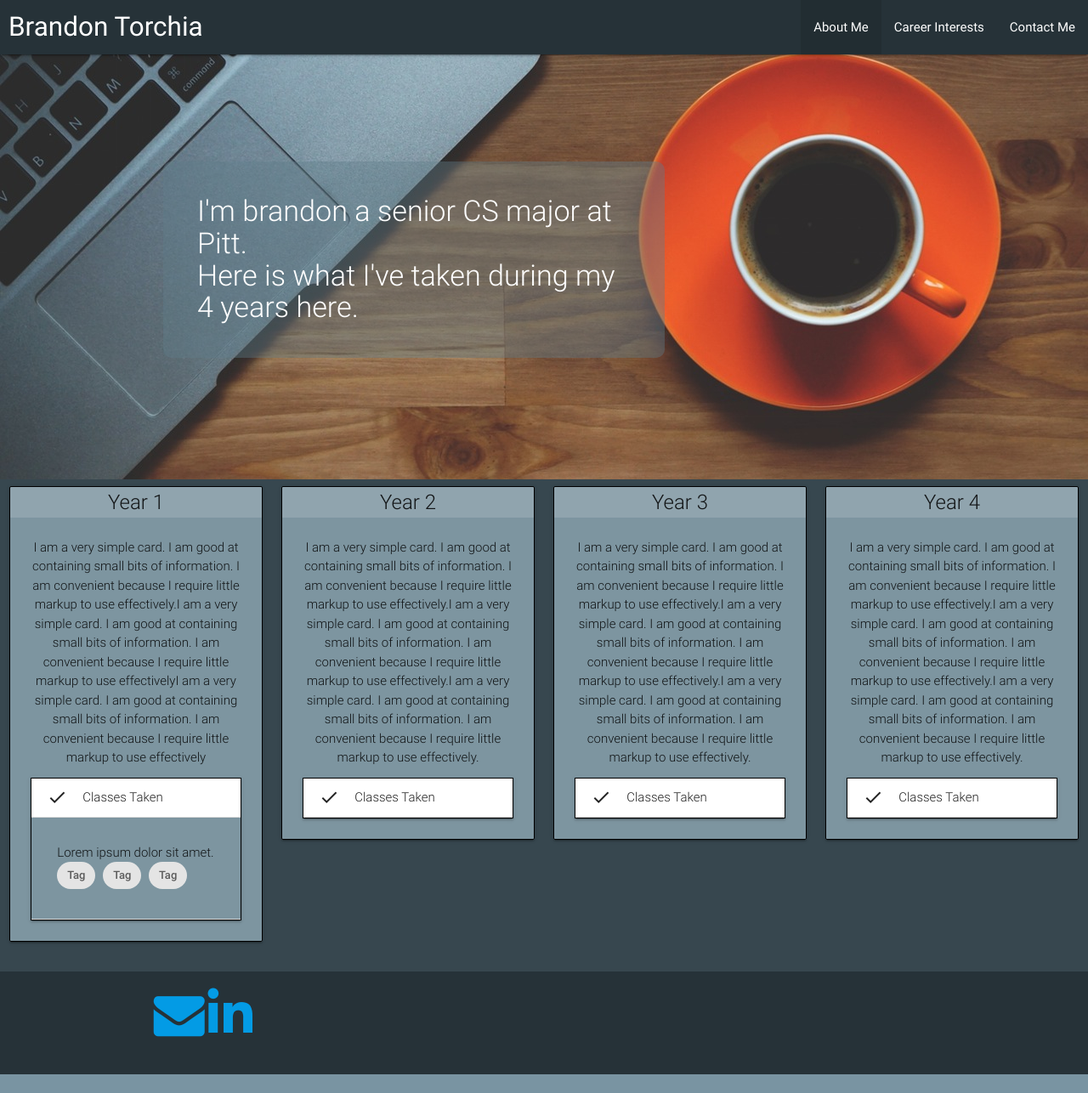
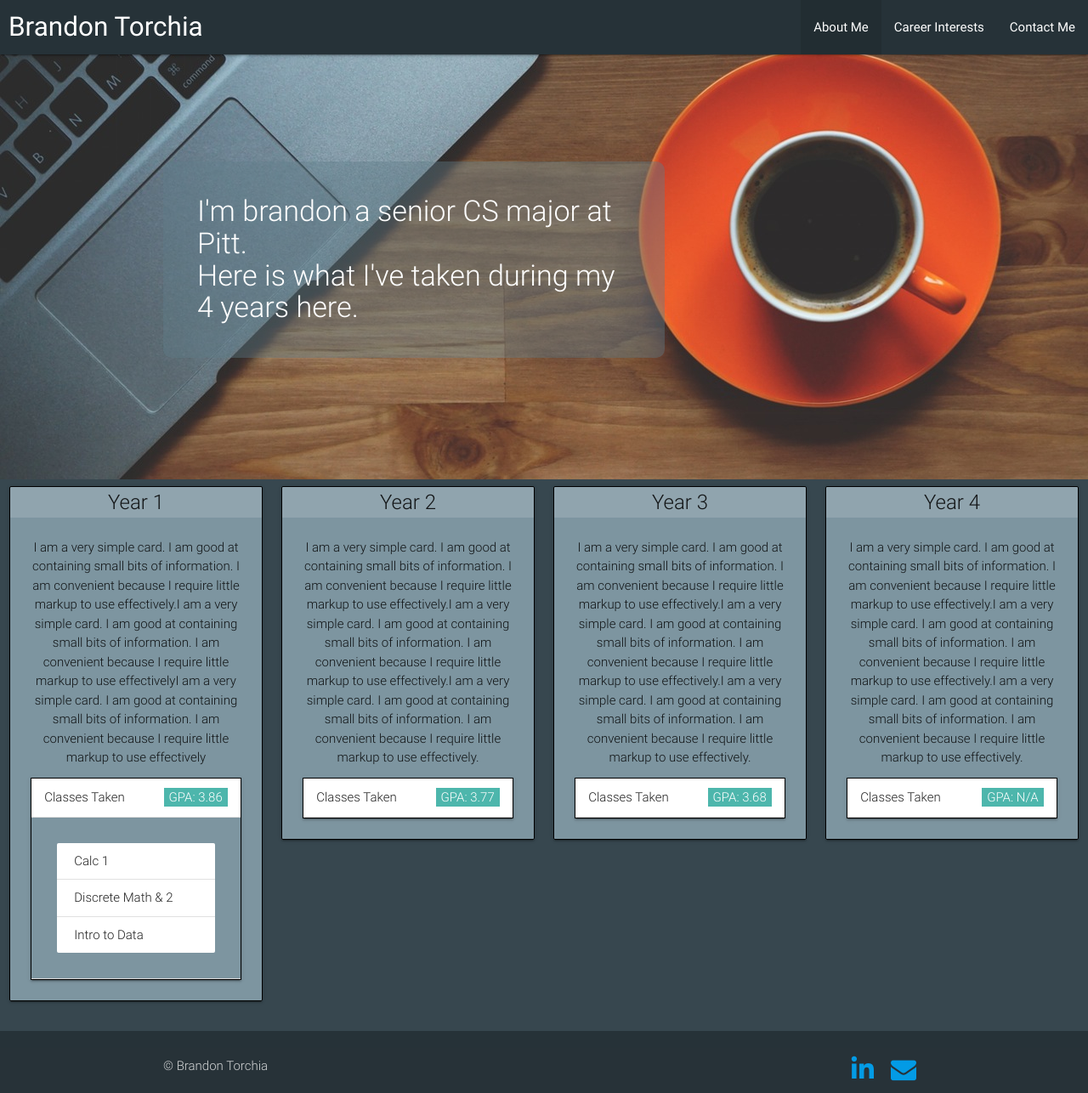
Before and after one commit to bmt35/website, a PHP site: page / in a window 1280 px wide, after a click that opens the changed part. Shown: the whole page at 85% size. Before the commit the page ends 1264 px from the top, so only its background shows below. Run offline with PHP 8.4, Linux system fonts and the light colour scheme; some libraries are stand-ins or nearby versions.

Commit message:
adding footer

```diff
--- a/css/custom.css
+++ b/css/custom.css
@@ -52,3 +52,34 @@ body {
  .btn {
   padding-left: 10px;
  }
+
+ .gpa {
+  background: #4db6ac;
+ }
+#email {
+  padding-right: 10px;
+}
+
+#email:hover{
+  background: white;
+}
+
+#linkedIn{
+  padding-right: 20px;
+}
+
+.fa-envelope:hover {
+  color: #4db6ac;
+}
+
+.fa-envelope{
+  padding-right: 10px;
+}
+
+.fa-linkedin:hover {
+  color: #4db6ac;
+}
+
+.fa-linkedin {
+  padding-right: 20px;
+}
--- a/index.html
+++ b/index.html
@@ -16,9 +16,9 @@
     <header>
       <nav>
         <div class="nav-wrapper blue-grey darken-4">
-          <a href="#" class="brand-logo"><span class="logo">Brandon Torchia</span></a>
+          <a href="index.html" class="brand-logo"><span class="logo">Brandon Torchia</span></a>
           <ul id="nav-mobile" class="right hide-on-med-and-down">
-            <li class="active"><a href="#">About Me</a></li>
+            <li class="active"><a href="index.html">About Me</a></li>
             <li><a href="career_interests.html">Career Interests</a></li>
             <li><a href="contact_me.html">Contact Me</a></li>
           </ul>
@@ -44,11 +44,16 @@
             <p>I am a very simple card. I am good at containing small bits of information. I am convenient because I require little markup to use effectively.I am a very simple card. I am good at containing small bits of information. I am convenient because I require little markup to use effectivelyI am a very simple card. I am good at containing small bits of information. I am convenient because I require little markup to use effectively</p>
             <ul class="collapsible" data-collapsible="accordion">
                 <li>
-                 <div class="collapsible-header hoverable"><i class="material-icons">done</i>Classes Taken</div>
-                   <div class="collapsible-body"><span>Lorem ipsum dolor sit amet. <br></span>
-                      <div class="chip">Tag</div>
-                      <div class="chip">Tag</div>
-                      <div class="chip">Tag</div>
+                 <div class="collapsible-header hoverable">
+                   <span class="gpa badge white-text">GPA: 3.86</span>
+                  Classes Taken
+                 </div>
+                   <div class="collapsible-body">
+                     <ul class="collection">
+                       <li class="collection-item">Calc 1</li>
+                       <li class="collection-item">Discrete Math &amp; 2</li>
+                       <li class="collection-item">Intro to Data</li>
+                     </ul>
                    </div>
                 </li>
               </ul>
@@ -62,11 +67,18 @@
               <p>I am a very simple card. I am good at containing small bits of information. I am convenient because I require little markup to use effectively.I am a very simple card. I am good at containing small bits of information. I am convenient because I require little markup to use effectively.I am a very simple card. I am good at containing small bits of information. I am convenient because I require little markup to use effectively.</p>
               <ul class="collapsible" data-collapsible="accordion">
                 <li>
-                 <div class="collapsible-header hoverable"><i class="material-icons">done</i>Classes Taken</div>
-                   <div class="collapsible-body"><span>Lorem ipsum dolor sit amet. <br></span>
-                      <div class="chip">Tag</div>
-                      <div class="chip">Tag</div>
-                      <div class="chip">Tag</div>
+                 <div class="collapsible-header hoverable">
+                    <span class="gpa badge white-text">GPA: 3.77</span>
+                    Classes Taken
+                 </div>
+                   <div class="collapsible-body">
+                     <ul class="collection">
+                       <li class="collection-item">Calc 2</li>
+                       <li class="collection-item">Intermediate Java</li>
+                       <li class="collection-item">Data Structures</li>
+                       <li class="collection-item">Computer Org. &amp; Assemlby Language</li>
+                       <li class="collection-item">Statistics</li>
+                      </ul>
                    </div>
                 </li>
               </ul>
@@ -80,11 +92,18 @@
               <p>I am a very simple card. I am good at containing small bits of information. I am convenient because I require little markup to use effectively.I am a very simple card. I am good at containing small bits of information. I am convenient because I require little markup to use effectively.I am a very simple card. I am good at containing small bits of information. I am convenient because I require little markup to use effectively.</p>
               <ul class="collapsible" data-collapsible="accordion">
                 <li>
-                 <div class="collapsible-header hoverable"><i class="material-icons">done</i>Classes Taken</div>
-                   <div class="collapsible-body"><span>Lorem ipsum dolor sit amet. <br></span>
-                      <div class="chip">Tag</div>
-                      <div class="chip">Tag</div>
-                      <div class="chip">Tag</div>
+                 <div class="collapsible-header hoverable">
+                   <span class="gpa badge white-text">GPA: 3.68</span>
+                    Classes Taken
+                 </div>
+                   <div class="collapsible-body">
+                      <ul class="collection">
+                        <li class="collection-item">Linear Algebra</li>
+                        <li class="collection-item">Systems Software</li>
+                        <li class="collection-item">Algorithm Implementation</li>
+                        <li class="collection-item">Compiler Design</li>
+                        <li class="collection-item">Formal Methods in Computer Science</li>
+                      </ul>
                    </div>
                 </li>
               </ul>
@@ -98,11 +117,18 @@
                <p>I am a very simple card. I am good at containing small bits of information. I am convenient because I require little markup to use effectively.I am a very simple card. I am good at containing small bits of information. I am convenient because I require little markup to use effectively.I am a very simple card. I am good at containing small bits of information. I am convenient because I require little markup to use effectively.</p>
               <ul class="collapsible" data-collapsible="accordion">
                 <li>
-                 <div class="collapsible-header hoverable"><i class="material-icons">done</i>Classes Taken</div>
-                   <div class="collapsible-body"><span>Lorem ipsum dolor sit amet. <br></span>
-                      <div class="chip">Tag</div>
-                      <div class="chip">Tag</div>
-                      <div class="chip">Tag</div>
+                 <div class="collapsible-header hoverable">
+                   <span class="gpa badge white-text">GPA: N/A</span>
+                    Classes Taken
+                 </div>
+                   <div class="collapsible-body">
+                    <ul class="collection">
+                      <li class="collection-item">Software Quality Assurance</li>
+                      <li class="collection-item">Operating Systems</li>
+                      <li class="collection-item">Software Engineering</li>
+                      <li class="collection-item">Web Apps</li>
+                      <li class="collection-item">Data Science</li>
+                    </ul>
                    </div>
                 </li>
               </ul>
@@ -112,23 +138,14 @@
       </div>
     </main>
     <footer class="page-footer blue-grey darken-4">
-          <div class="container">
-            <div class="row">
-              <div class="col l6 s12">
-                <div class="row">
-                  <a href="mailto:bmt35@pitt.edu?Subject=Website%20Email" target="_blank"><i class="fa fa-envelope fa-4x"></i></a>
-
-                  <a href="https://www.linkedin.com/in/brandontorchia/" target="_blank"><i class="fa fa-linkedin fa-4x"></i></a>
-                </div>
-
-              </div>
-            </div>
-          </div>
-        </footer>
-
-
-
-
+      <div class="footer-copyright">
+        <div class="container">
+          &copy; Brandon Torchia
+          <a class="right" href="mailto:bmt35@pitt.edu?Subject=Website%20Email" target="_blank"><i class="fa fa-envelope fa-2x"></i></a>
+          <a class="right" href="https://www.linkedin.com/in/brandontorchia/" target="_blank"><i class="fa fa-linkedin fa-2x"></i></a>
+        </div>
+      </div>
+    </footer>
 
     <!--Import jQuery before materialize.js-->
 
```
Also changed, not shown: career_interests.html (+11 -2 lines), contact_me.html (+11 -2 lines).
